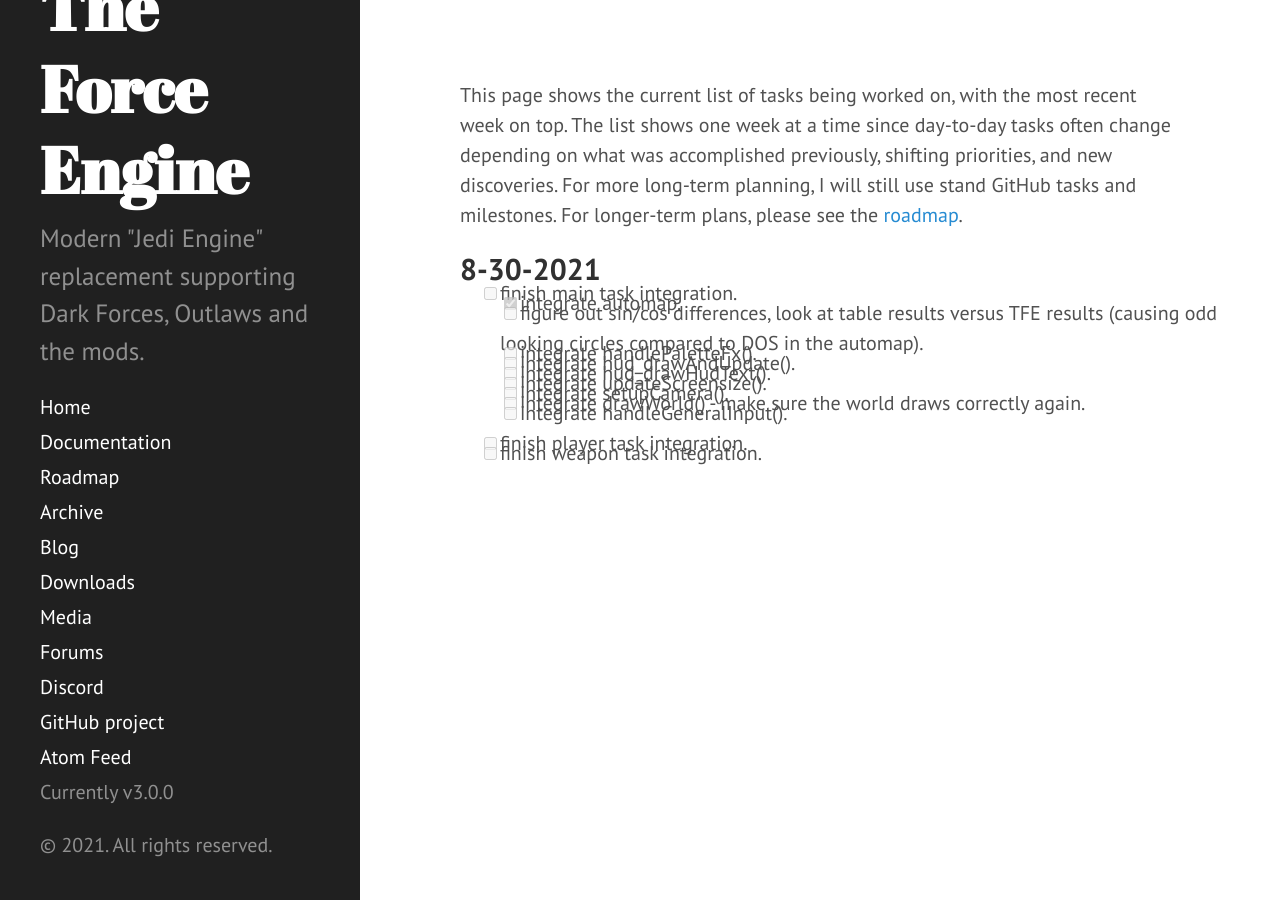
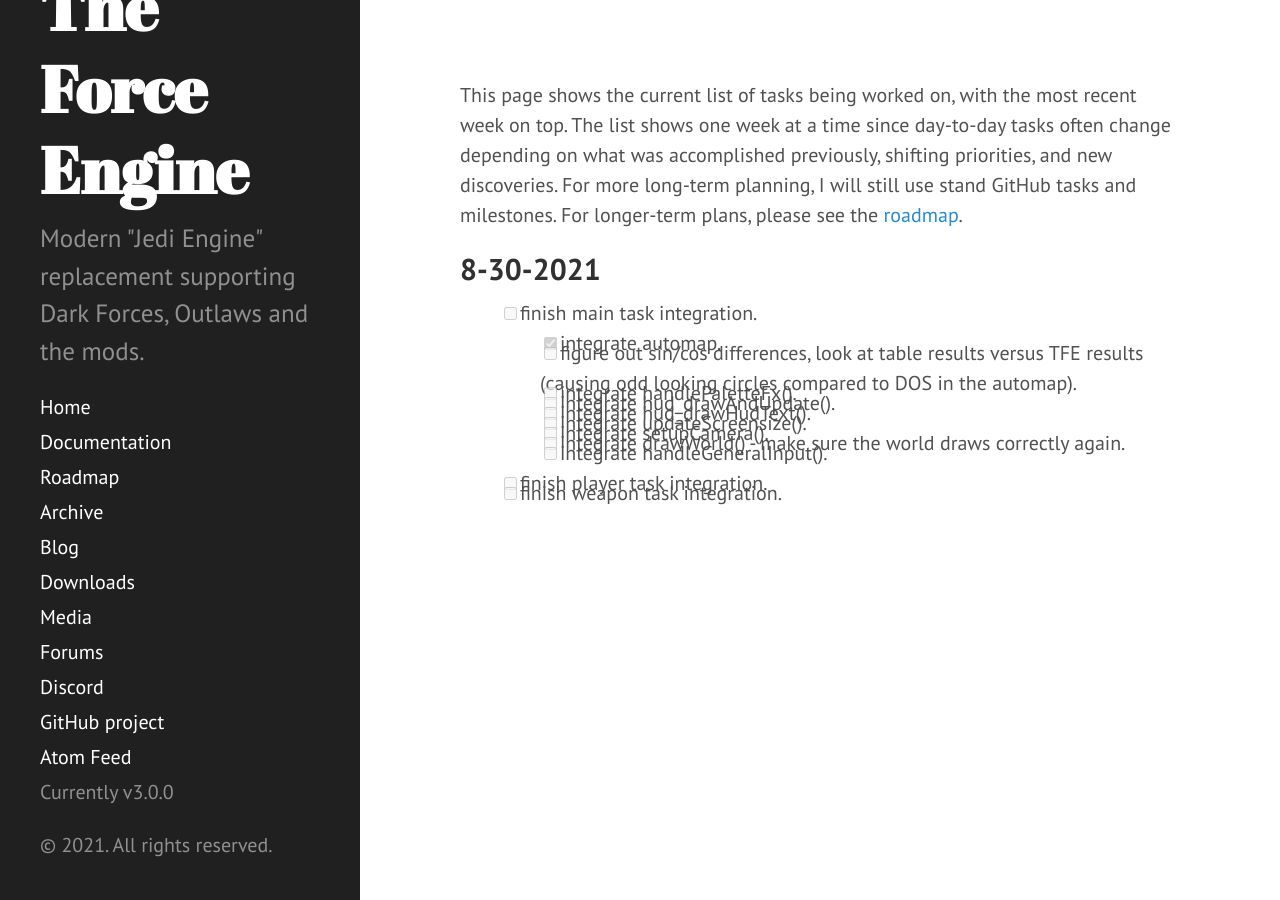
Before and after one commit to TheForceEngine/TheForceEngine.github.io, a Jekyll site: the page built from ProgressTracker.md, in a window 1280 px wide. Built offline with Jekyll 4.4.1, drawn with Linux system fonts in a browser that asks for light colours.

Commit message:
Update poole.css

```diff
--- a/public/css/poole.css
+++ b/public/css/poole.css
@@ -122,7 +122,7 @@
 
 .task-list > li {
     list-style-type: none;    /* removes disks */
-    margin: -1rem;
+    margin-bottom: -1rem;
 }
 
 dt {
```
